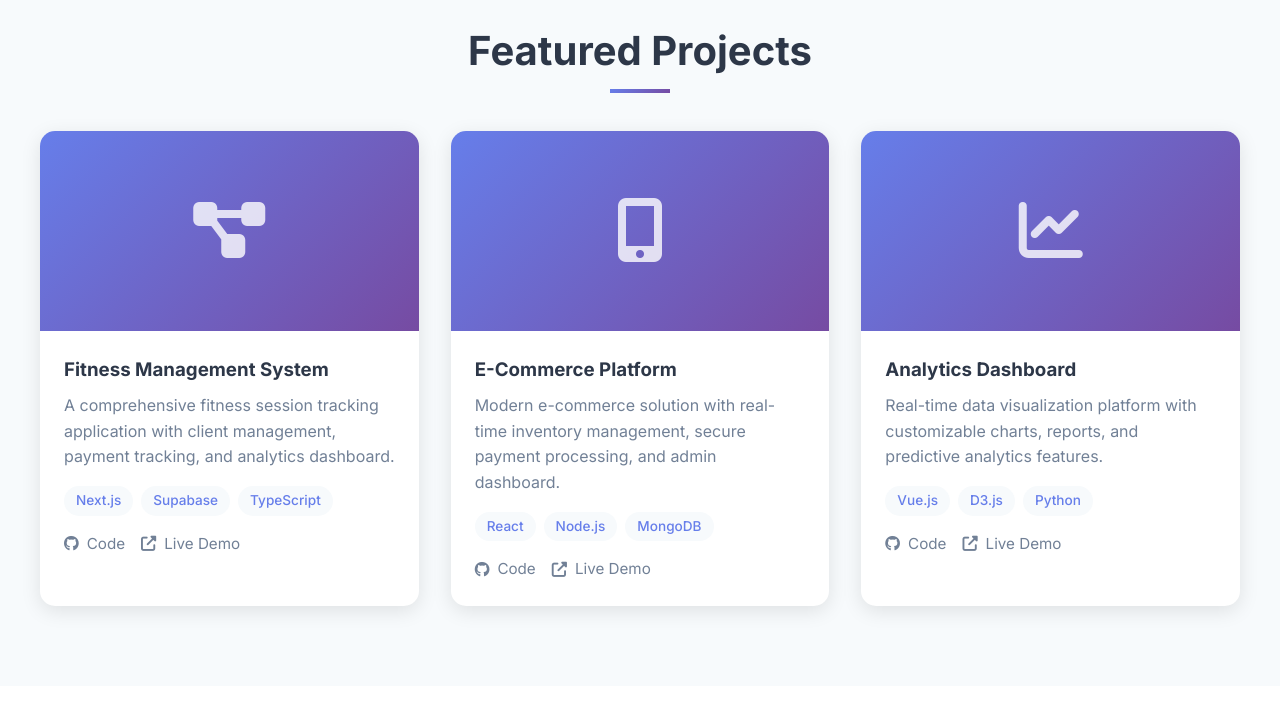
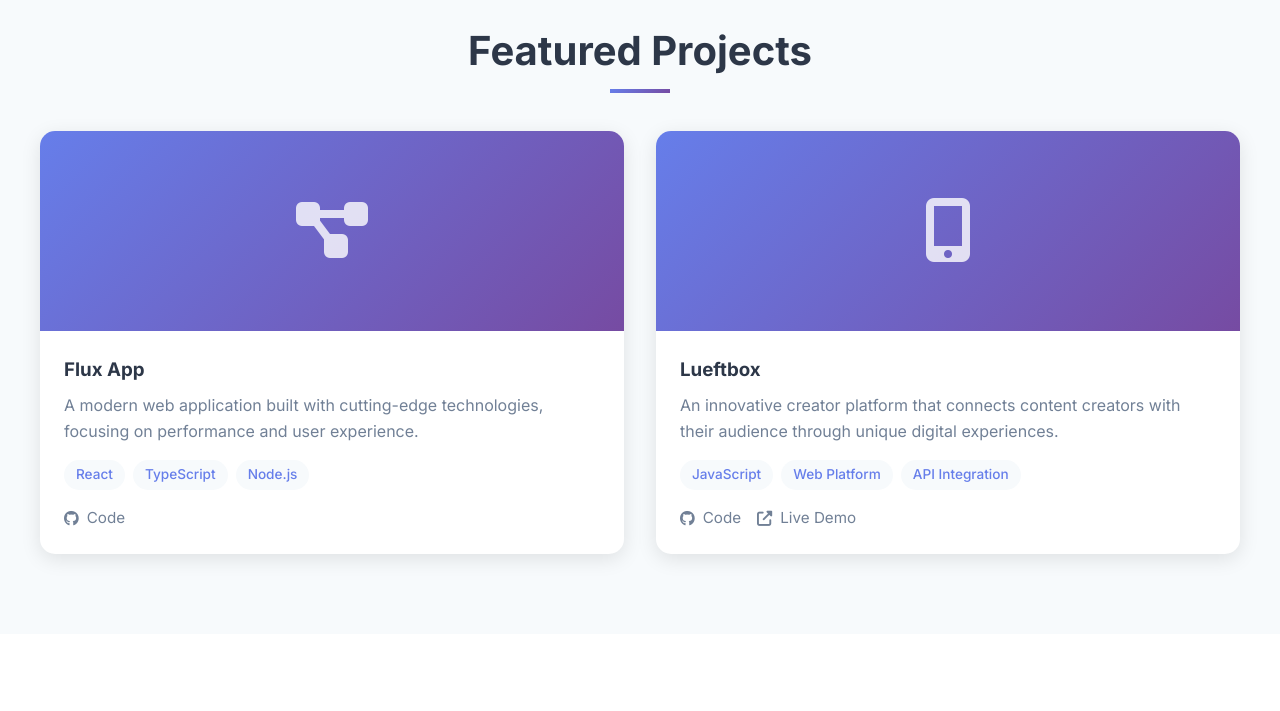
Before and after one commit to Bucurenciu-Cristian/Bucurenciu-Cristian.github.io, a plain HTML site: page index.html in a window 1280 px wide. Shown: the part 1720-2431 px from the top of the page. Drawn offline with Linux system fonts and the light colour scheme.

Commit message:
Fix: Update with real project links and social media profiles
- Updated LinkedIn to real profile
- Changed email to bucurenciu.cristian@gmail.com
- Replaced fake projects with real ones (Flux App and Lueftbox)
- Removed Twitter/X links as requested
- Removed third fake project

```diff
--- a/index.html
+++ b/index.html
@@ -48,13 +48,10 @@
                     <a href="https://github.com/Bucurenciu-Cristian" target="_blank" aria-label="GitHub">
                         <i class="fab fa-github"></i>
                     </a>
-                    <a href="https://linkedin.com" target="_blank" aria-label="LinkedIn">
+                    <a href="https://www.linkedin.com/in/bogdan-cristian-bucurenciu-90330b143/" target="_blank" aria-label="LinkedIn">
                         <i class="fab fa-linkedin"></i>
                     </a>
-                    <a href="https://twitter.com" target="_blank" aria-label="Twitter">
-                        <i class="fab fa-twitter"></i>
-                    </a>
-                    <a href="mailto:contact@example.com" aria-label="Email">
+                    <a href="mailto:bucurenciu.cristian@gmail.com" aria-label="Email">
                         <i class="fas fa-envelope"></i>
                     </a>
                 </div>
@@ -135,19 +132,16 @@
                         </div>
                     </div>
                     <div class="project-content">
-                        <h3>Fitness Management System</h3>
-                        <p>A comprehensive fitness session tracking application with client management, payment tracking, and analytics dashboard.</p>
+                        <h3>Flux App</h3>
+                        <p>A modern web application built with cutting-edge technologies, focusing on performance and user experience.</p>
                         <div class="project-tech">
-                            <span class="tech-tag">Next.js</span>
-                            <span class="tech-tag">Supabase</span>
+                            <span class="tech-tag">React</span>
                             <span class="tech-tag">TypeScript</span>
+                            <span class="tech-tag">Node.js</span>
                         </div>
                         <div class="project-links">
-                            <a href="https://github.com" class="project-link">
+                            <a href="https://github.com/Bucurenciu-Cristian/flux_app" class="project-link">
                                 <i class="fab fa-github"></i> Code
-                            </a>
-                            <a href="#" class="project-link">
-                                <i class="fas fa-external-link-alt"></i> Live Demo
                             </a>
                         </div>
                     </div>
@@ -160,43 +154,18 @@
                         </div>
                     </div>
                     <div class="project-content">
-                        <h3>E-Commerce Platform</h3>
-                        <p>Modern e-commerce solution with real-time inventory management, secure payment processing, and admin dashboard.</p>
+                        <h3>Lueftbox</h3>
+                        <p>An innovative creator platform that connects content creators with their audience through unique digital experiences.</p>
                         <div class="project-tech">
-                            <span class="tech-tag">React</span>
-                            <span class="tech-tag">Node.js</span>
-                            <span class="tech-tag">MongoDB</span>
+                            <span class="tech-tag">JavaScript</span>
+                            <span class="tech-tag">Web Platform</span>
+                            <span class="tech-tag">API Integration</span>
                         </div>
                         <div class="project-links">
-                            <a href="https://github.com" class="project-link">
+                            <a href="https://github.com/Securiteru/lueftbox" class="project-link">
                                 <i class="fab fa-github"></i> Code
                             </a>
-                            <a href="#" class="project-link">
-                                <i class="fas fa-external-link-alt"></i> Live Demo
-                            </a>
-                        </div>
-                    </div>
-                </div>
-
-                <div class="project-card">
-                    <div class="project-image">
-                        <div class="project-placeholder">
-                            <i class="fas fa-chart-line"></i>
-                        </div>
-                    </div>
-                    <div class="project-content">
-                        <h3>Analytics Dashboard</h3>
-                        <p>Real-time data visualization platform with customizable charts, reports, and predictive analytics features.</p>
-                        <div class="project-tech">
-                            <span class="tech-tag">Vue.js</span>
-                            <span class="tech-tag">D3.js</span>
-                            <span class="tech-tag">Python</span>
-                        </div>
-                        <div class="project-links">
-                            <a href="https://github.com" class="project-link">
-                                <i class="fab fa-github"></i> Code
-                            </a>
-                            <a href="#" class="project-link">
+                            <a href="https://lueftbox.ch/creator/" class="project-link">
                                 <i class="fas fa-external-link-alt"></i> Live Demo
                             </a>
                         </div>
@@ -255,18 +224,15 @@
                 Feel free to reach out if you'd like to collaborate or just say hello!
             </p>
             <div class="contact-info">
-                <a href="mailto:contact@example.com" class="btn btn-primary btn-large">
+                <a href="mailto:bucurenciu.cristian@gmail.com" class="btn btn-primary btn-large">
                     <i class="fas fa-envelope"></i> Send Message
                 </a>
                 <div class="contact-links">
                     <a href="https://github.com/Bucurenciu-Cristian" target="_blank">
                         <i class="fab fa-github"></i> GitHub
                     </a>
-                    <a href="https://linkedin.com" target="_blank">
+                    <a href="https://www.linkedin.com/in/bogdan-cristian-bucurenciu-90330b143/" target="_blank">
                         <i class="fab fa-linkedin"></i> LinkedIn
-                    </a>
-                    <a href="https://twitter.com" target="_blank">
-                        <i class="fab fa-twitter"></i> Twitter
                     </a>
                 </div>
             </div>
```
